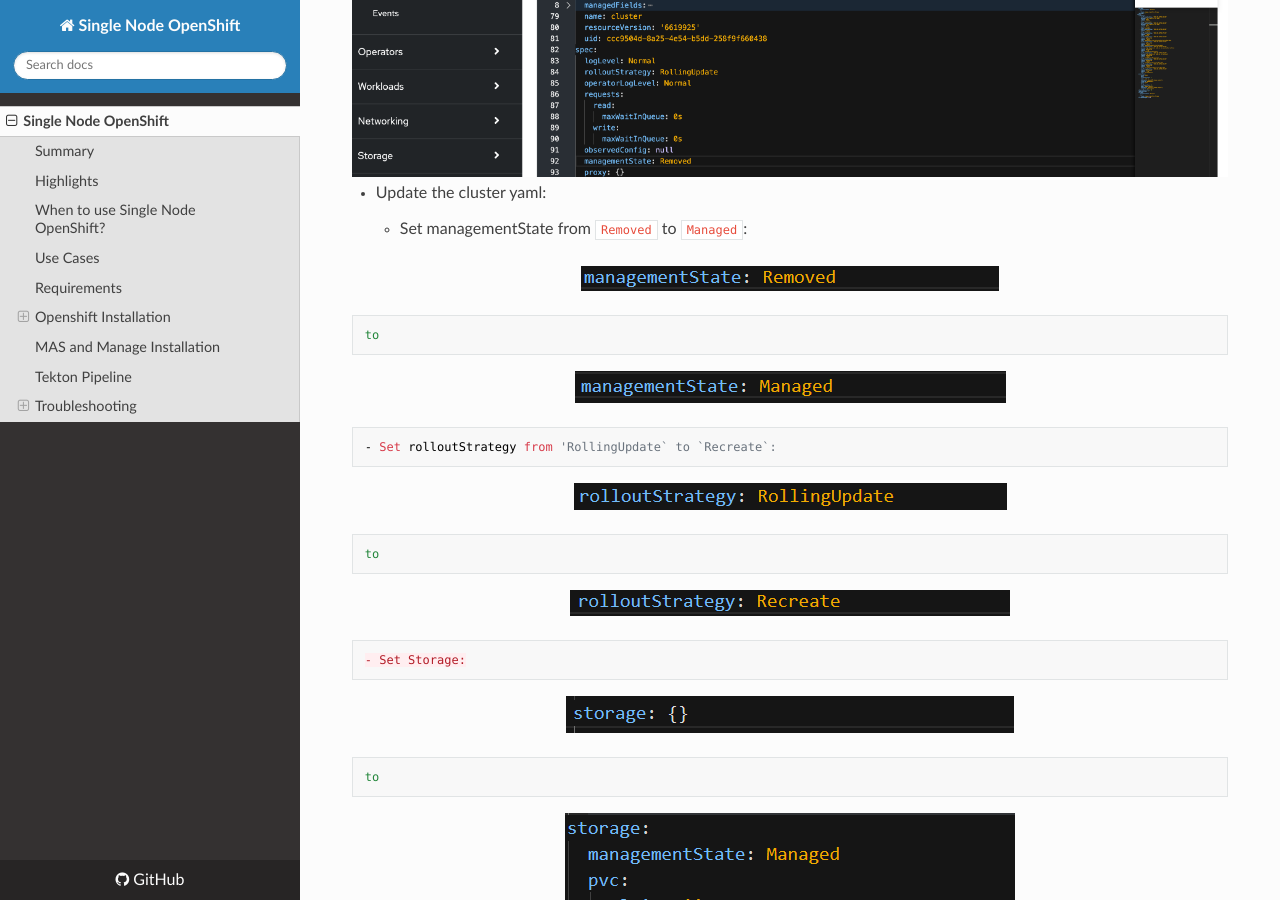
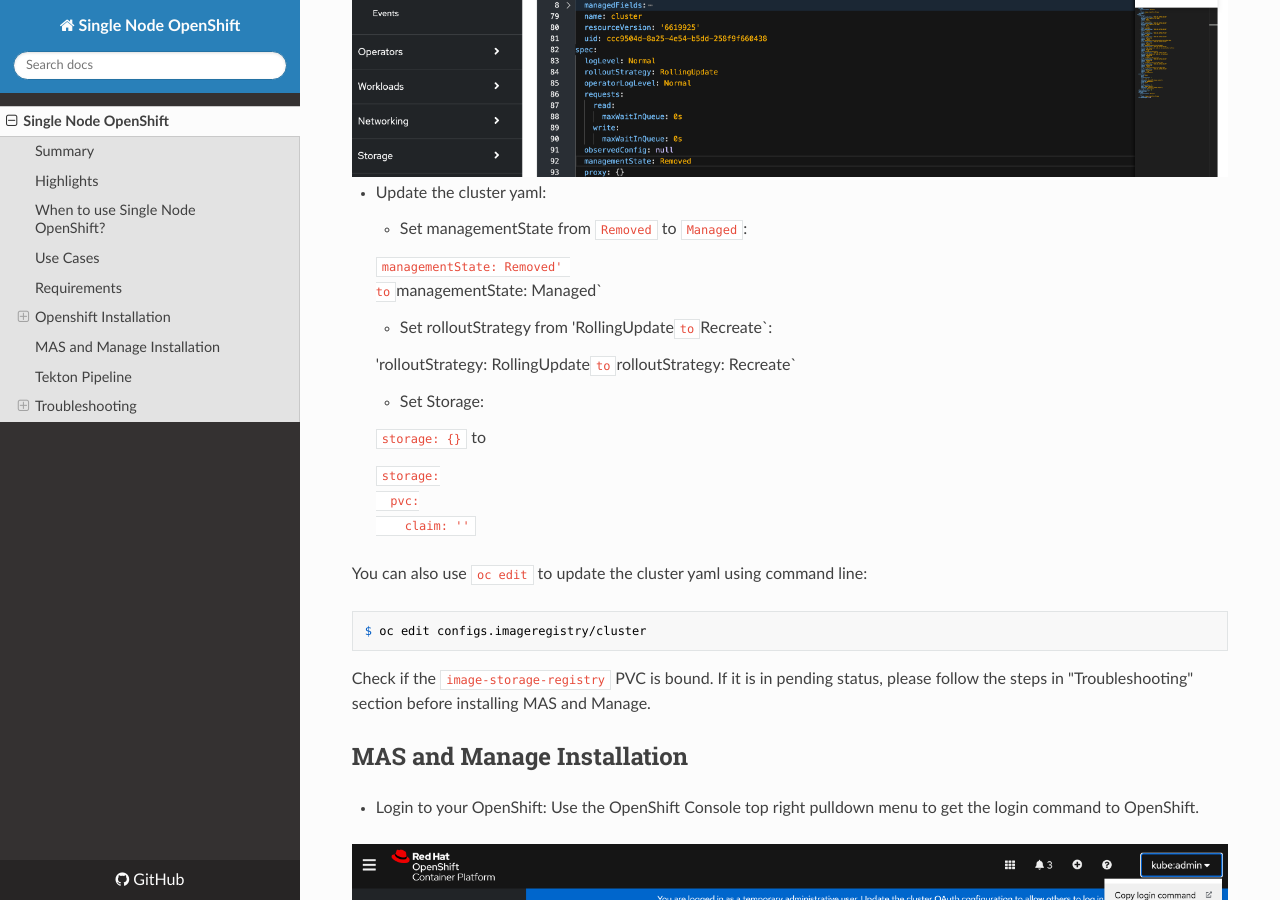
Before and after one commit to ibm-mas-manage/sno, an MkDocs documentation site: the page built from docs/index.md, in a window 1280 px wide and 900 px high, scrolled down 8554 px. Built offline with MkDocs 1.6.1, drawn with Linux system fonts in a browser that asks for light colours; nearby versions of some CDN libraries.

Commit message:
Update index.md

```diff
--- a/docs/index.md
+++ b/docs/index.md
@@ -260,34 +260,25 @@
 
     - Set managementState from `Removed` to `Managed`:
 
- ![image](images/removed.png)
-
+    `managementState: Removed'
     to
-
- ![image](images/managed.png)
-
+    `managementState: Managed`
 
     - Set rolloutStrategy from 'RollingUpdate` to `Recreate`:
 
- ![image](images/rollingupdate.png)
-
-
+    'rolloutStrategy: RollingUpdate`
     to
-
-
- ![image](images/recreate.png)
-
+    `rolloutStrategy: Recreate`
 
     - Set Storage:
 
-
- ![image](images/storageold.png)
-
-
+    `storage: {}`
     to
 
+    `storage:
+      pvc:
+        claim: ''`
 
-  ![image](images/storagenew.png)
 
 
 You can also use  `oc edit` to update the cluster yaml using command line:
```
